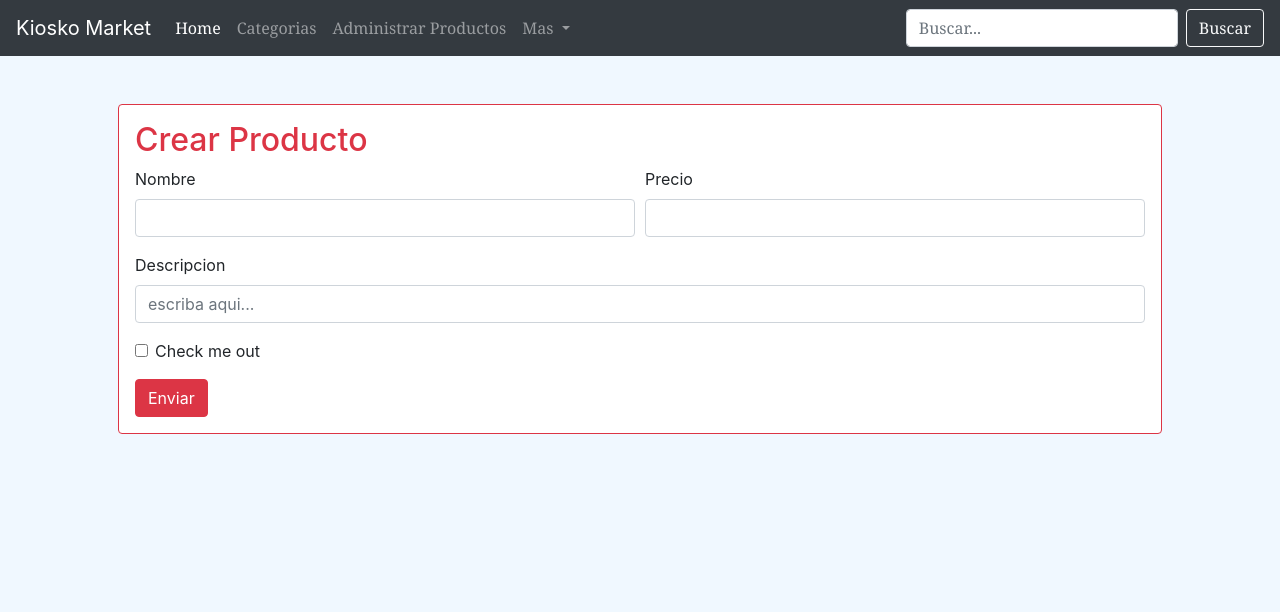
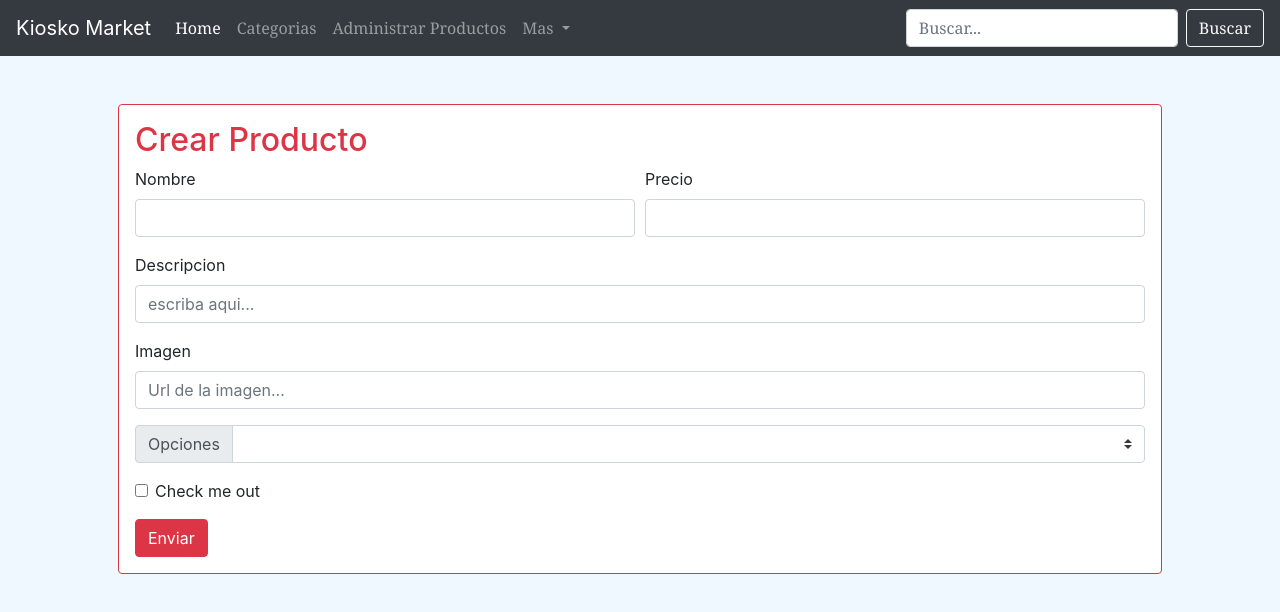
Before and after one commit to jhondeiby310/kiosko-market-front, an Angular app: page /producto in a window 1280 px wide. Shown: the top 612 px of the page. Built offline with nearby package versions, Linux system fonts and the light colour scheme.

Commit message:
agregar campos al crud de productos

```diff
--- a/src/app/admin-productos/admin-productos.component.html
+++ b/src/app/admin-productos/admin-productos.component.html
@@ -5,22 +5,23 @@
   <table class="table table-dark">
     <thead>
       <tr>
-        <th scope="col">#</th>
         <th scope="col">Nombre</th>
         <th scope="col">Descripcion</th>
+        <th scope="col">Imagen</th>
         <th scope="col">Precio</th>
       </tr>
     </thead>
     <tbody>
       <tr *ngFor="let producto of productos">
-        <th scope="row">{{producto.codigo}}</th>
         <td>{{producto.nombreproducto}}</td>
         <td>{{producto.descripcion}}</td>
+        <td><img src="{{producto.image}}" alt="..." style="width: 10rem;"> </td>
         <td>{{producto.precio}}</td>
         <td>
           <button type="button" class="btn btn-danger" (click)="eliminar(producto.codigo)">Eliminar</button>
+        </td>
+        <td>
           <button type="button" class=" ml-2 btn btn-success" [routerLink]="['/producto', producto.codigo]">Editar</button>
-
         </td>
       </tr>
     </tbody>
--- a/src/app/admin-productos/crear-producto.component.ts/crear-producto.component.html
+++ b/src/app/admin-productos/crear-producto.component.ts/crear-producto.component.html
@@ -17,6 +17,24 @@
           <input name="descrpcion" type="text" class="form-control" id="inputAddress" placeholder="escriba aqui..." [(ngModel)]="producto.descripcion">
         </div>
         <div class="form-group">
+          <label for="inputAddress">Imagen</label>
+          <input name="image" type="text" class="form-control" id="inputAddress" placeholder="Url de la imagen..." [(ngModel)]="producto.image">
+        </div>
+        <div class="input-group mb-3">
+          <div class="input-group-prepend">
+            <label class="input-group-text" for="inputGroupSelect01">Opciones</label>
+          </div>
+          <select [(ngModel)]="producto.idproductocategoria" name="idproductocategoria" class="custom-select" id="inputGroupSelect01">
+            <option selected>Categorias...</option>
+            <option value=1>1-Video juegos</option>
+            <option value=2>2-Libros</option>
+            <option value=3>3-Software</option>
+            <option value=4>4-Muebles</option>
+            <option value=5>5-Electronica</option>
+            <option value=6>6-Accesorios</option>
+          </select>
+        </div>
+        <div class="form-group">
           <div class="form-check">
             <input class="form-check-input" type="checkbox" id="gridCheck">
             <label class="form-check-label" for="gridCheck">
@@ -24,7 +42,7 @@
             </label>
           </div>
         </div>
-        <button *ngIf="!producto.codigo" ype="submit" class="btn btn-danger" (click)="crear()">Enviar</button>
+        <button *ngIf="!producto.codigo" type="submit" class="btn btn-danger" (click)="crear()">Enviar</button>
         <button *ngIf="producto.codigo" type="submit" class="btn btn-danger" (click)="actualizar()">Enviar</button>
       </form>
 </div>
--- a/src/app/admin-productos/crear-producto.component.ts/crear-producto.component.ts
+++ b/src/app/admin-productos/crear-producto.component.ts/crear-producto.component.ts
@@ -19,7 +19,7 @@ export class CrearProductoComponent implements OnInit {
   }
 
   ngOnInit() {
-    if(this.producto.codigo) {
+    if (this.producto.codigo) {
       this.apiServiceProducto.getProducto(this.producto.codigo).subscribe((res: any) => this.producto = res[0]);
     }
   }
@@ -28,7 +28,7 @@ export class CrearProductoComponent implements OnInit {
     this.apiServiceProducto.crearProducto(this.producto).subscribe(res => this.router.navigateByUrl('/admin/productos'));
   }
 
-  actualizar(){
+  actualizar() {
     this.apiServiceProducto.actualizarProducto(this.producto).subscribe(res => this.router.navigateByUrl('/admin/productos'));
   }
 
--- a/src/app/categorias/categorias.component.html
+++ b/src/app/categorias/categorias.component.html
@@ -47,10 +47,10 @@
         <div *ngFor="let categoria of categorias" class="card" style="width: 18rem;">
             <div class="card h-100">
                 <img src="{{categoria.image}}" class="card-img-top"
-                    alt="...">
+                    alt="18rem">
                 <div class="card-body">
                     <h4 class="card-title">{{categoria.nombre}}</h4>
-                    <p class="card-text">Hola esta es una descripcion</p>
+                    <p class="card-text">{{categoria.descripcion}} </p>
                 </div>
                 <div class="card-footer">
                     <a href="#" class="btn btn-info" [routerLink]="['/productos', categoria.id]">Ver productos</a>
```
Also changed, not shown: 1 other file (tests, documents, lock files or other folders).
